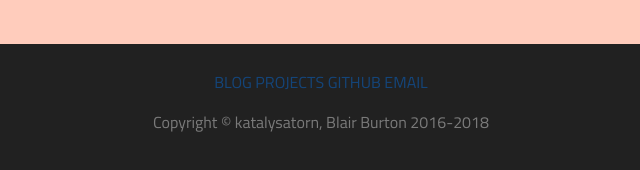
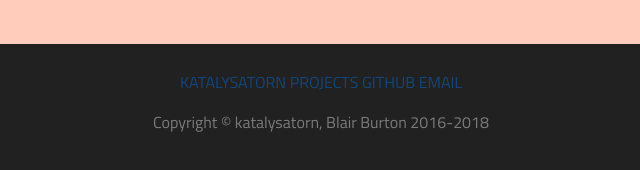
Before and after one commit to vaginessa/ColorWebsite, a plain HTML site: page index.html in a window 1280 px wide. Shown: the part 1848-2018 px from the top of the page, 319-959 px from the left. Drawn offline with nearby package versions, Linux system fonts and the light colour scheme.

Commit message:
Removed blog links

```diff
--- a/index.html
+++ b/index.html
@@ -14,7 +14,6 @@
         <nav>
           <ul>
             <li><a href="https://katalsatorn.xyz">KATALYSATORN</a></li>
-            <li><a href="http://blog.katalysatorn.xyz">BLOG</a></li>
             <li><a href="https://katalysatorn.xyz/index.html#projects">PROJECTS</a></li>
             <li><a href="https://github.com/katalysatorn">GITHUB</a></li>
             <li><a href="mailto:blair.burton@outlook.com">EMAIL</a></li>
@@ -81,7 +80,7 @@
 
       <div class="bg-grey" id="footer">
         <p>
-          <a href="http://blog.katalysatorn.xyz">BLOG</a>
+          <a href="http://katalysatorn.xyz">KATALYSATORN</a>
           <a href="#projects">PROJECTS</a>
           <a href="https://github.com/katalysatorn">GITHUB</a>
           <a href="mailto:blair.burton@outlook.com">EMAIL</a>
```
